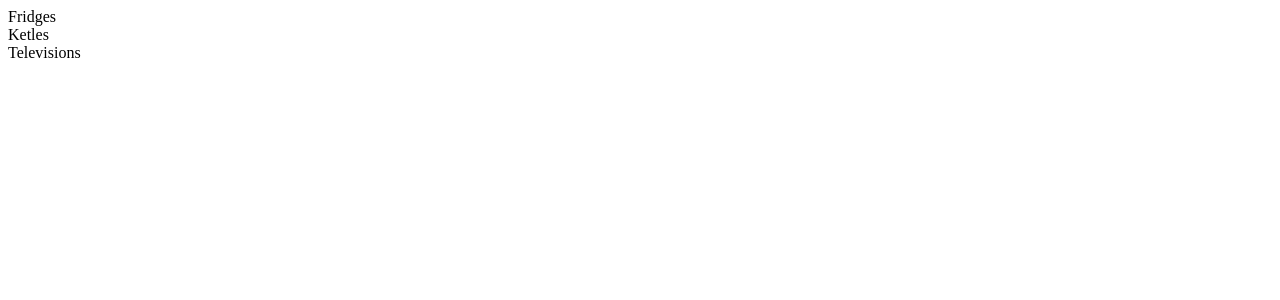
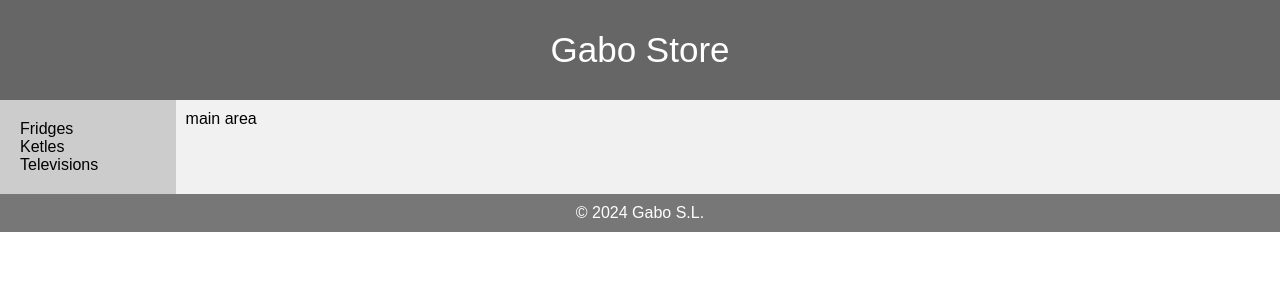
Before and after one commit to Gabo-Dev/Udemy-Front-End-Bootcamp, a React (Vite) app in the folder React/E-Commerce Site Project/storeApp/: page / in a window 1280 px wide. Shown: the top 300 px of the page. Built offline with nearby package versions, Linux system fonts and the light colour scheme; data requests are answered from the project's data file.

Commit message:
Styling Store

```diff
--- a/React/E-Commerce Site Project/storeApp/src/App.jsx
+++ b/React/E-Commerce Site Project/storeApp/src/App.jsx
@@ -1,5 +1,6 @@
+import React, { useState } from "react";
+import '../src/css/styles.css'
 
-import React, { useState } from "react";
 export function App() {
     // to manipulate our JSON data when it come back from our JSON server
     const [results, setResults] = useState([]);
@@ -18,6 +19,12 @@
 
 
     return (
+        <>
+            <header>
+                Gabo Store
+            </header>
+            <section>
+                <nav>
                     <div className="App">
                         {
                             results.map(d => (
@@ -25,5 +32,14 @@
                             ))
                         }
                     </div>
+                </nav>
+                <article>
+                    main area
+                </article>
+            </section>
+            <footer>
+            <p>&copy; 2024 Gabo S.L.</p>
+            </footer>
+        </>
     )
 }
--- /dev/null
+++ b/React/E-Commerce Site Project/storeApp/src/css/styles.css
@@ -0,0 +1,56 @@
+*{
+    box-sizing: border-box;
+    padding: 0px;
+    margin: 0px;
+}
+
+body{
+    font-family: Arial, Helvetica, sans-serif;
+}
+
+/* Style the header */
+header{
+    background-color: #666;
+    padding: 30px;
+    text-align: center;
+    font-size: 35px;
+    color: white;
+}
+
+/*  Container for flexboxes  */
+section{
+    display: -webkit-flex;
+    display: flex;
+}
+
+/* Style the navigation menu */
+nav{
+    -webkit-box-flex: 0.5;
+    -ms-flex: 0.5;
+    flex: 0.5;
+    background: #ccc;
+    padding: 20px;
+}
+
+/* Style the list inside the menu  */
+nav ul{
+    list-style-type: none;
+    padding: 0;
+}
+
+/* Style the content */
+article{
+    -webkit-box-flex: 4;
+    -ms-flex: 4;
+    flex: 4;
+    background-color: #f1f1f1;
+    padding: 10px;
+}
+
+/* Style the footer */
+footer{
+    background-color: #777;
+    padding: 10px;
+    text-align: center;
+    color: white;
+}
```
Lines whose indentation alone changed are shown as unchanged.
